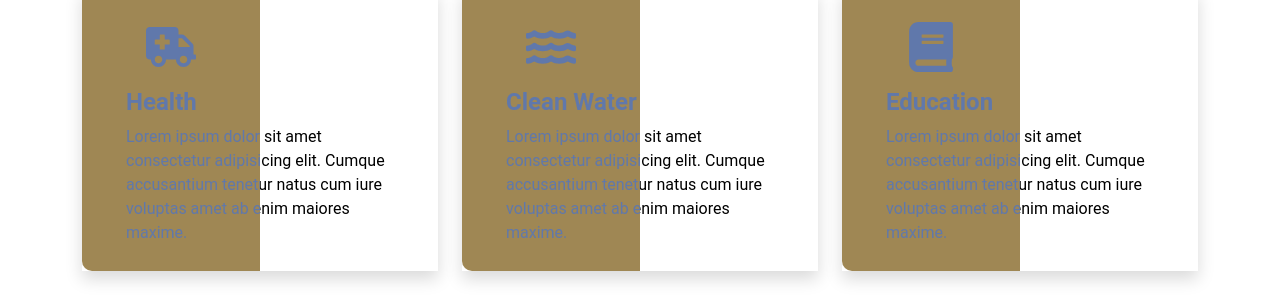
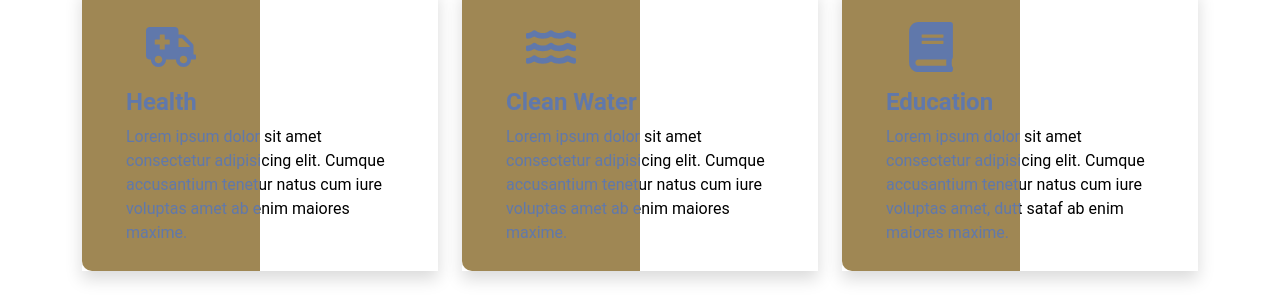
Before and after one commit to zeredogo/krypto-zone-charity, a React (Create React App) app: page / in a window 1280 px wide. Shown: the part 1644-1939 px from the top of the page. Built offline with nearby package versions, Linux system fonts and the light colour scheme.

Commit message:
updating commit

```diff
--- a/src/component/Stories.jsx
+++ b/src/component/Stories.jsx
@@ -52,7 +52,7 @@ const Stories = () => {
                   <h2>Education</h2>
                   <p>Lorem ipsum dolor sit amet consectetur adipisicing
                      elit. Cumque accusantium tenetur natus cum
-                    iure voluptas amet ab enim maiores maxime.</p>
+                    iure voluptas amet, dutt sataf ab enim maiores maxime.</p>
                 </div>
               </div>
 
```
